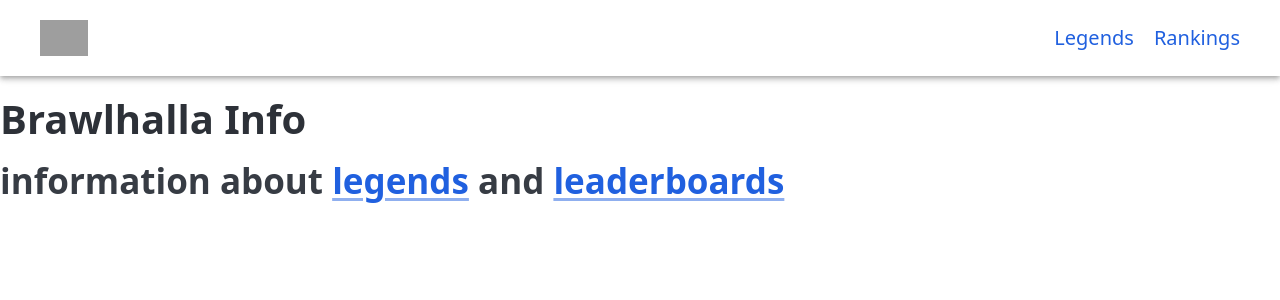
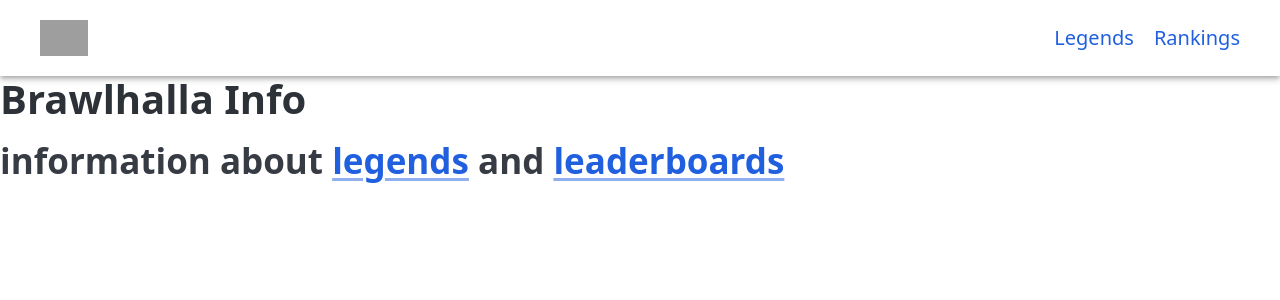
Before and after one commit to AndrewCrescencio/Brawlhalla-info, a Nuxt app: page / in a window 1280 px wide. Shown: the top 300 px of the page. Built offline with nearby package versions, Linux system fonts and the light colour scheme; grey boxes are pictures that could not be loaded.

Commit message:
fix: main tag padding top

```diff
--- a/src/layouts/default.vue
+++ b/src/layouts/default.vue
@@ -4,4 +4,8 @@
     <slot />
   </main>
 </template>
-<style lang="scss"></style>
+<style lang="scss">
+main {
+  padding-top: 0 !important;
+}
+</style>
```
